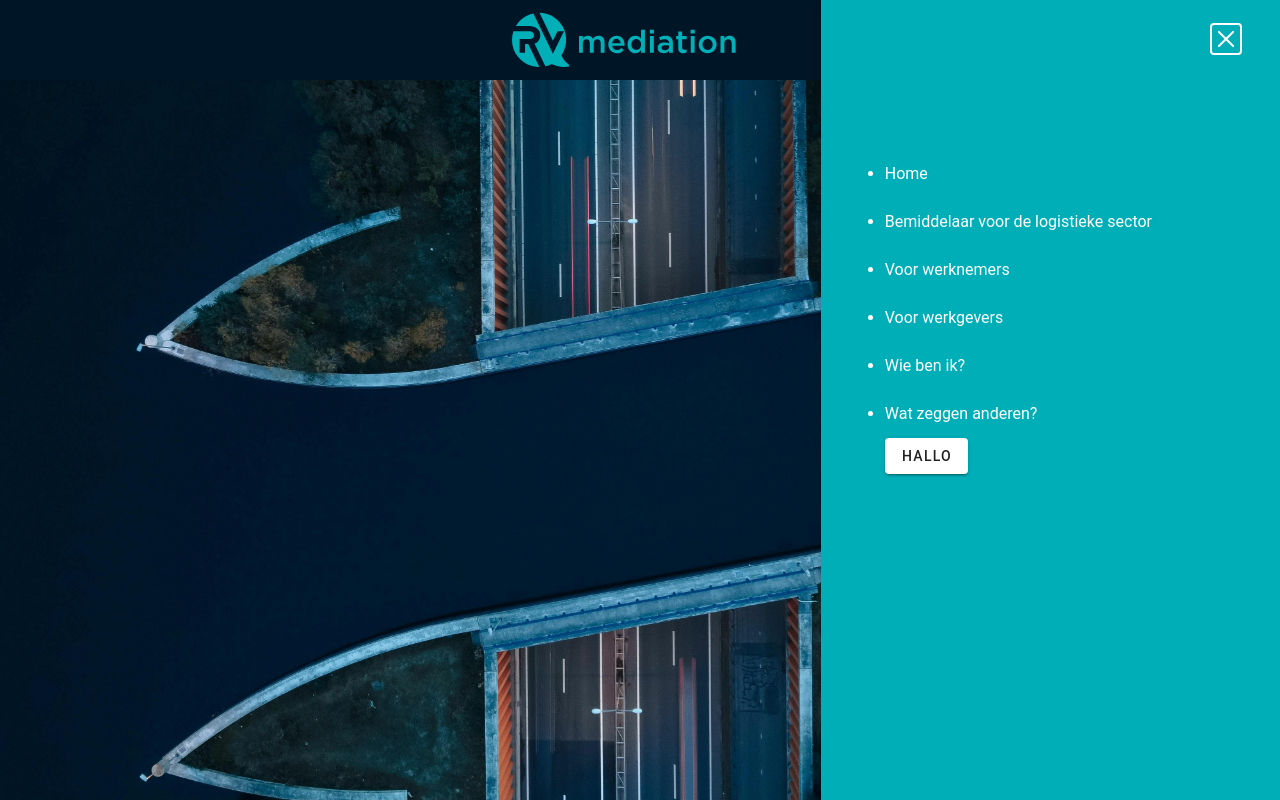
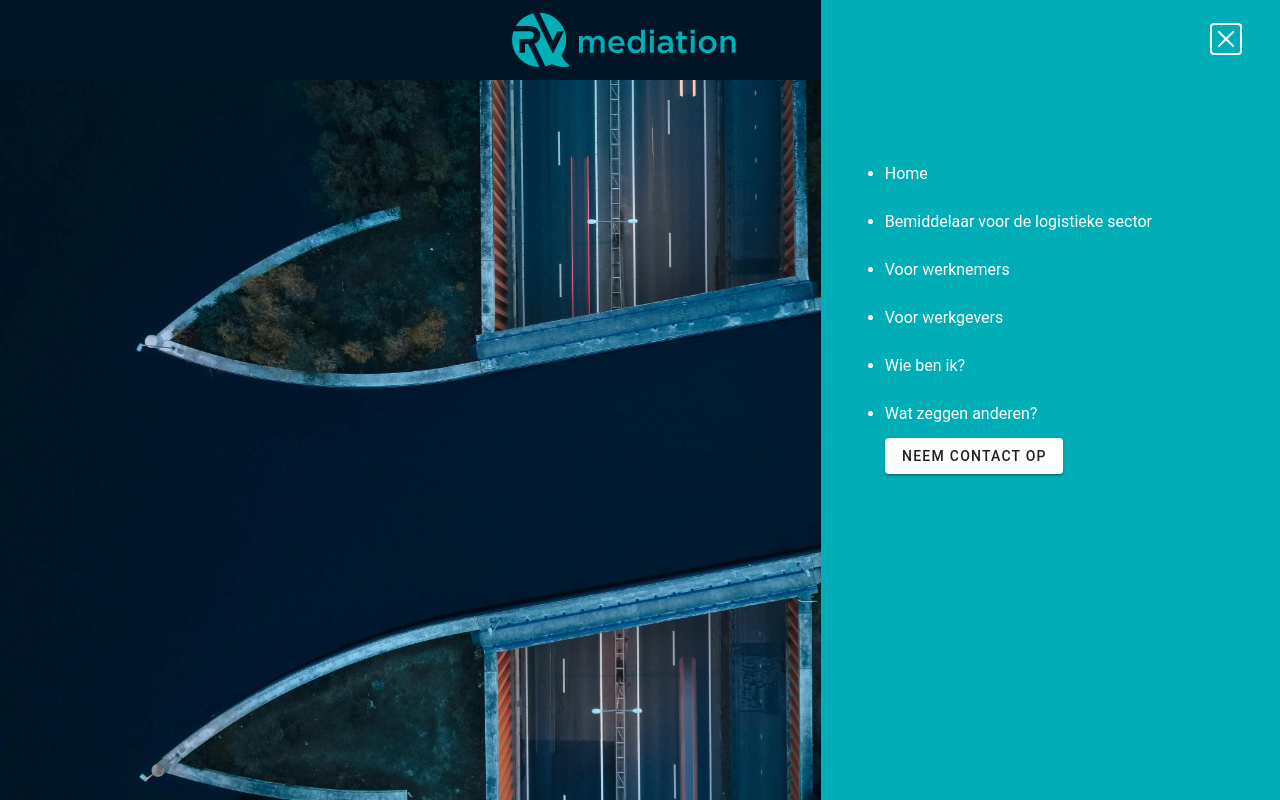
Before and after one commit to sanneVB/rvmediation, a Vue app: page / in a window 1280 px wide. Both pictures are taken after a click on the button 1225 px from the left and 118 px from the top of the page. Shown: the part 80-880 px from the top of the page. Built offline with nearby package versions, Linux system fonts and the light colour scheme.

Commit message:
added v-btn to check if vuetify is working

```diff
--- a/src/components/NavigationMenu.vue
+++ b/src/components/NavigationMenu.vue
@@ -26,7 +26,7 @@
                     <a href="#testimonials" class="nav__link">Wat zeggen anderen?</a>
                 </li>
             </ul>
-            <v-btn>Hallo</v-btn>
+            <v-btn class="button">NEEM CONTACT OP</v-btn>
         </div>
     </nav>
 </template>
```
